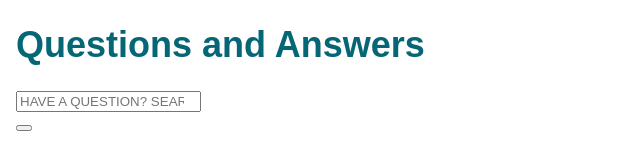
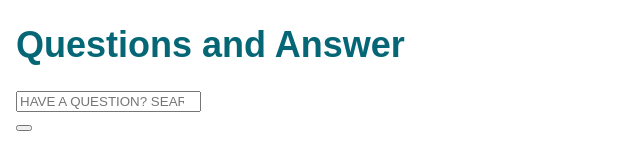
Before and after one commit to theUndefinedTeam/questions-fec, a React app: page / in a window 1280 px wide. Shown: the top 160 px of the page, without its empty margins (0-640 px from the left). Built offline with nearby package versions, Linux system fonts and the light colour scheme; the HTML template or start-up script is replaced by a standard one.

Commit message:
trying to get imports working

```diff
--- a/client/src/components/App.js
+++ b/client/src/components/App.js
@@ -2,13 +2,13 @@ import React, { useState } from 'react';
 import Col from 'react-bootstrap/Col';
 import Container from 'react-bootstrap/Container';
 import Row from 'react-bootstrap/Row';
-import SearchBar from './SearchBar.jsx'
+import SearchBar from './SearchBar.jsx';
 import '../main.css';
 const App = () => (
   <div>
     <body className="gl-body">
       <Container>
-        <h1> Questions and Answers</h1>
+        <h1> Questions and Answer</h1>
         <SearchBar />
         <Row>
           <Col>
```
Also changed, not shown: client/src/api/getquestions.jsx (added, +7 -0 lines).
